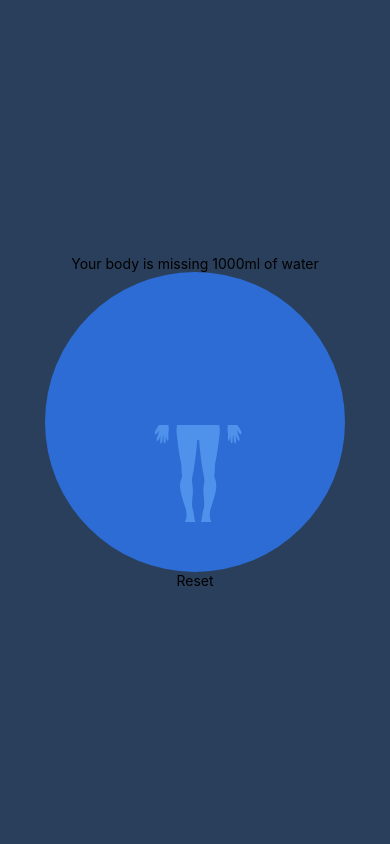
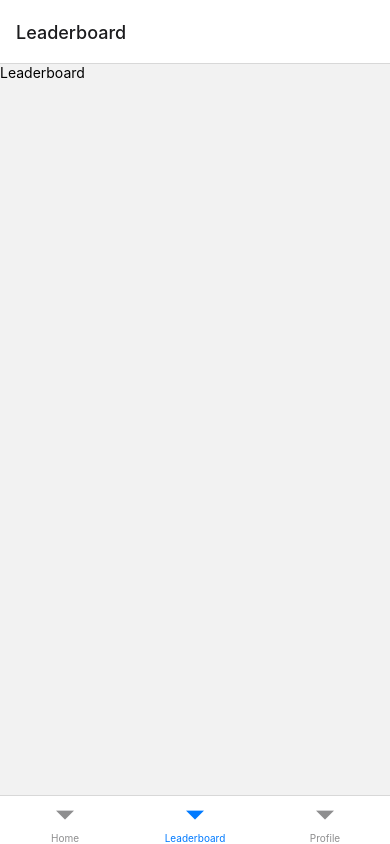
Before and after one commit to alexisloiselle/hoo, a React Native app in the folder hoo-frontend/: screen /Leaderboard in a window 390 px wide. Built offline with nearby package versions, Linux system fonts and the light colour scheme.

Commit message:
tab bar sketch

```diff
--- a/hoo-frontend/App.tsx
+++ b/hoo-frontend/App.tsx
@@ -1,8 +1,23 @@
 import React from "react";
+import { NavigationContainer } from "@react-navigation/native";
+import { createBottomTabNavigator } from "@react-navigation/bottom-tabs";
+
+import ProfileScreen from "./screens/Profile";
 import HomeScreen from "./screens/HomeScreen";
+import LeaderboardScreen from "./screens/Leaderboard";
+
+const Tab = createBottomTabNavigator();
 
 const App = () => {
-  return <HomeScreen />;
+  return (
+    <NavigationContainer>
+      <Tab.Navigator>
+        <Tab.Screen name="Home" component={HomeScreen} />
+        <Tab.Screen name="Leaderboard" component={LeaderboardScreen} />
+        <Tab.Screen name="Profile" component={ProfileScreen} />
+      </Tab.Navigator>
+    </NavigationContainer>
+  );
 };
 
 export default App;
--- /dev/null
+++ b/hoo-frontend/screens/Leaderboard.tsx
@@ -0,0 +1,12 @@
+import React from "react";
+import { View, Text } from "react-native";
+
+const LeaderboardScreen = () => {
+  return (
+    <View>
+      <Text>Leaderboard</Text>
+    </View>
+  );
+};
+
+export default LeaderboardScreen;
--- /dev/null
+++ b/hoo-frontend/screens/Profile.tsx
@@ -0,0 +1,12 @@
+import React from "react";
+import { View, Text } from "react-native";
+
+const ProfileScreen = () => {
+  return (
+    <View>
+      <Text>Profile</Text>
+    </View>
+  );
+};
+
+export default ProfileScreen;
```
Also changed, not shown: hoo-frontend/package.json (+6 -1 lines), 1 other file (tests, documents, lock files or other folders).
